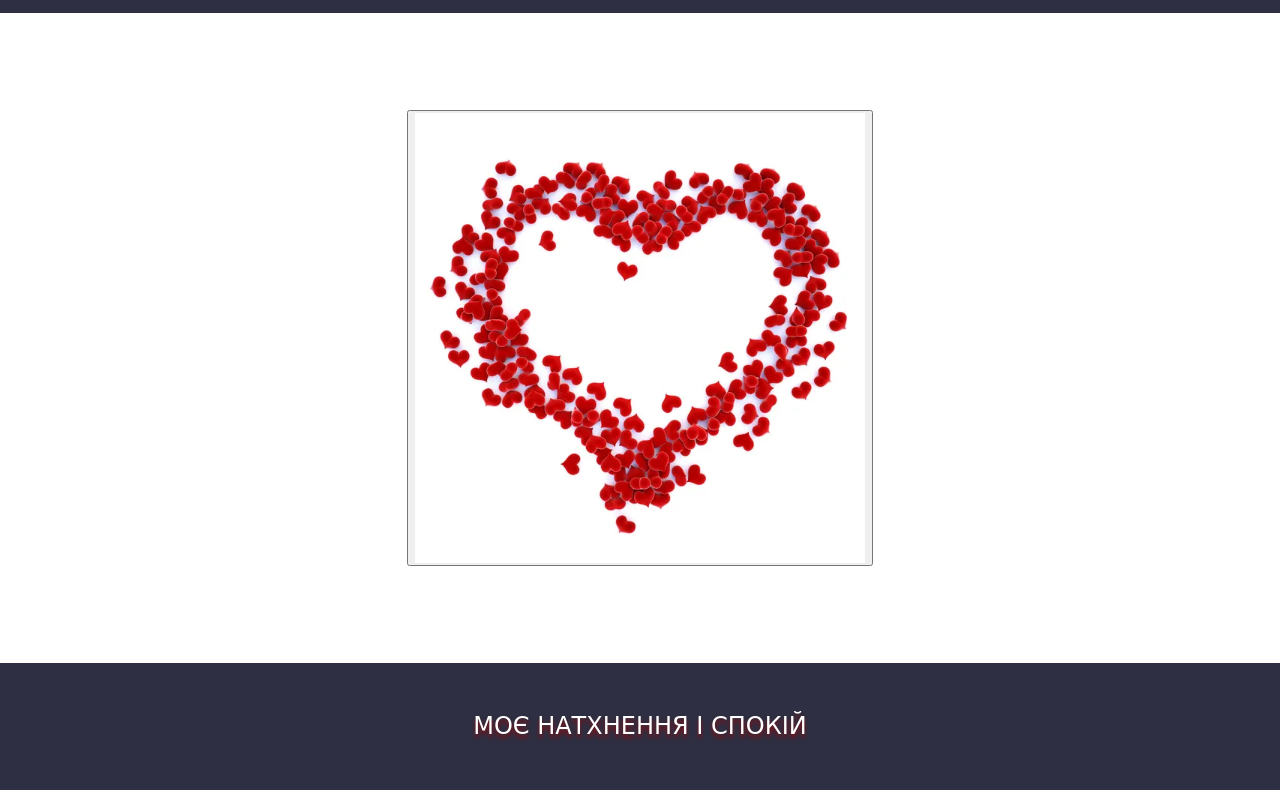
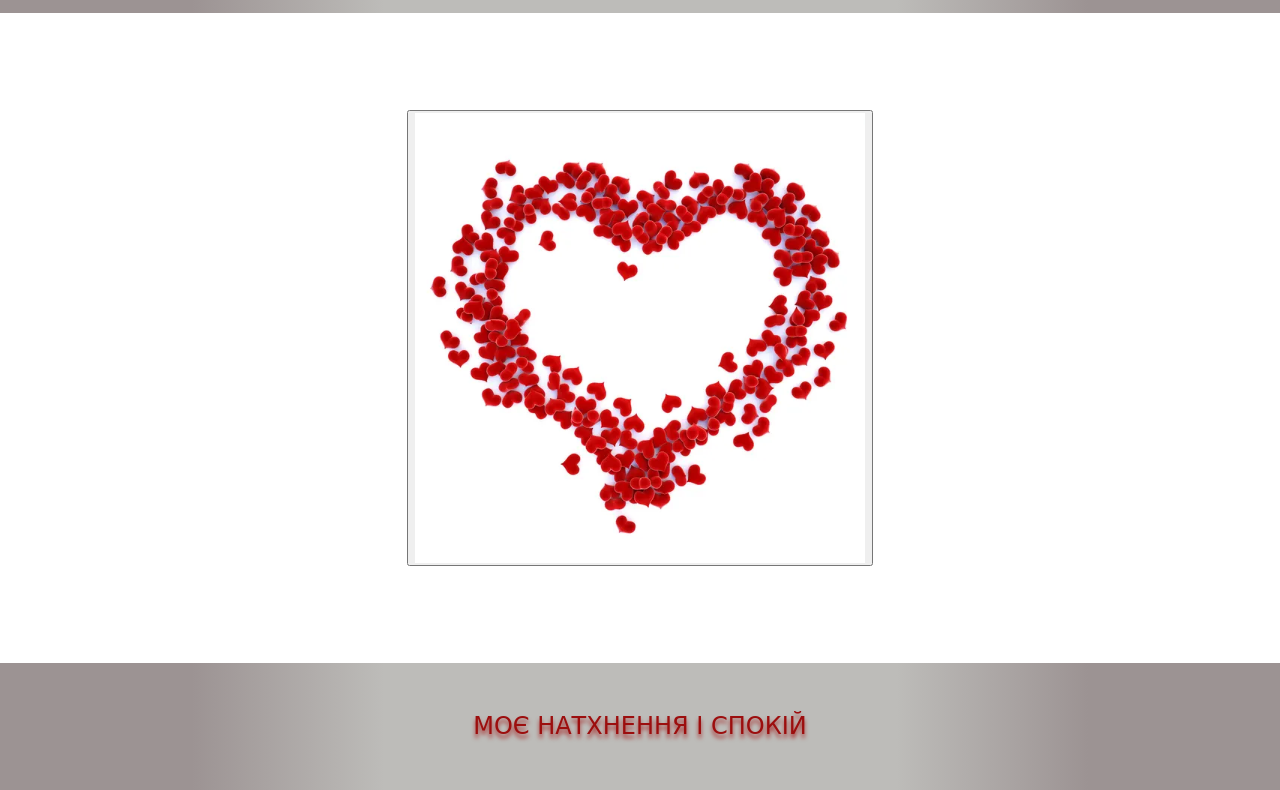
Before and after one commit to OSIris303/my-love, a plain HTML site: page love.html in a window 1280 px wide. Shown: the part 181-971 px from the top of the page. Drawn offline with nearby package versions, Linux system fonts and the light colour scheme; a web font is replaced by a local one.

Commit message:
кольори фону і тексту, градієнт

```diff
--- a/css/styles.css
+++ b/css/styles.css
@@ -41,14 +41,14 @@ body {
     font-style: 'Pacifico', cursive;
     font-weight: 400;
     text-align: center;
-    color: #FFFFFF;
+    color: #9c0e0e;
     text-shadow: 0px 4px 4px rgba(160, 3, 3, 0.75);
 }
 
 .header-container {
     padding-top: 50px;
     padding-bottom: 50px;
-    background: #2E2F42;
+    background: linear-gradient(to right, rgb(156, 147, 147) 15%, rgb(189, 188, 185) 30% 70%,rgb(156, 147, 147) 85% 100%)
 }
 
 .heart-btn {
```
Also changed, not shown: index.html (+6 -3 lines).
